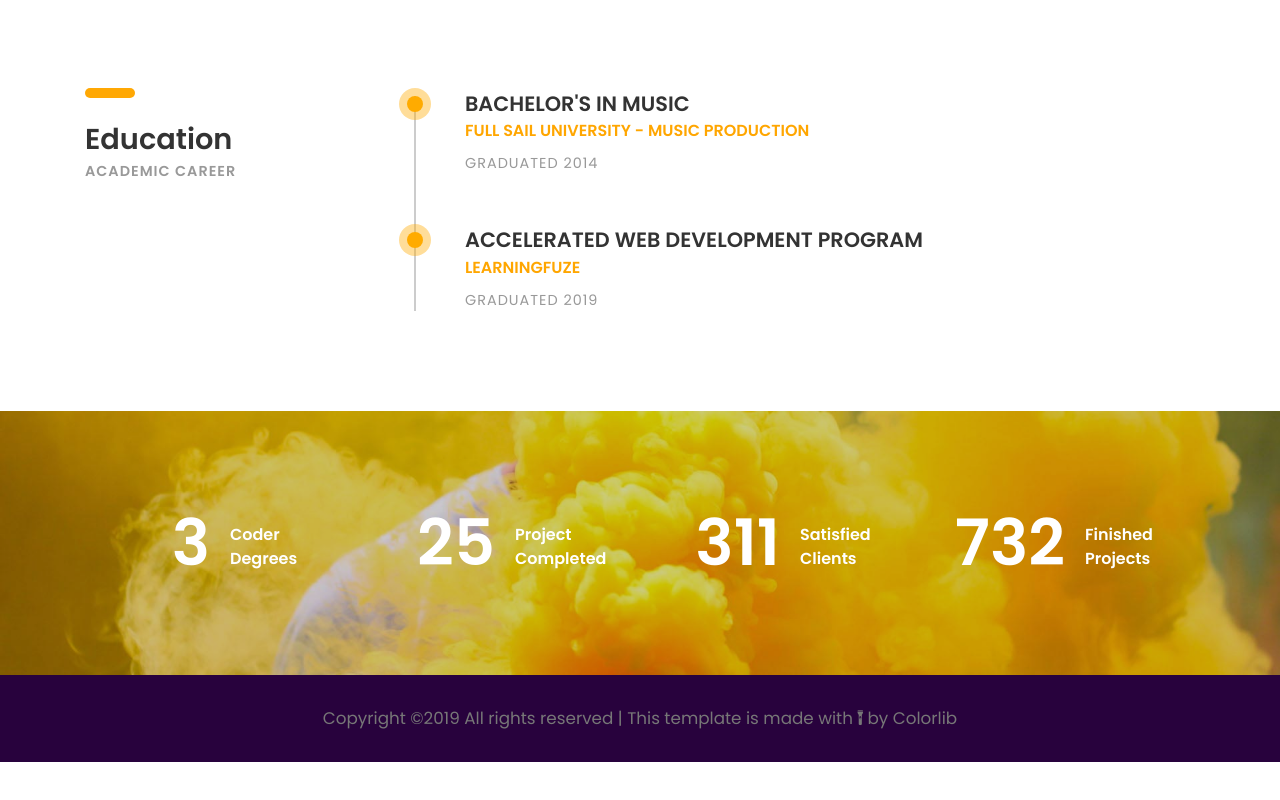
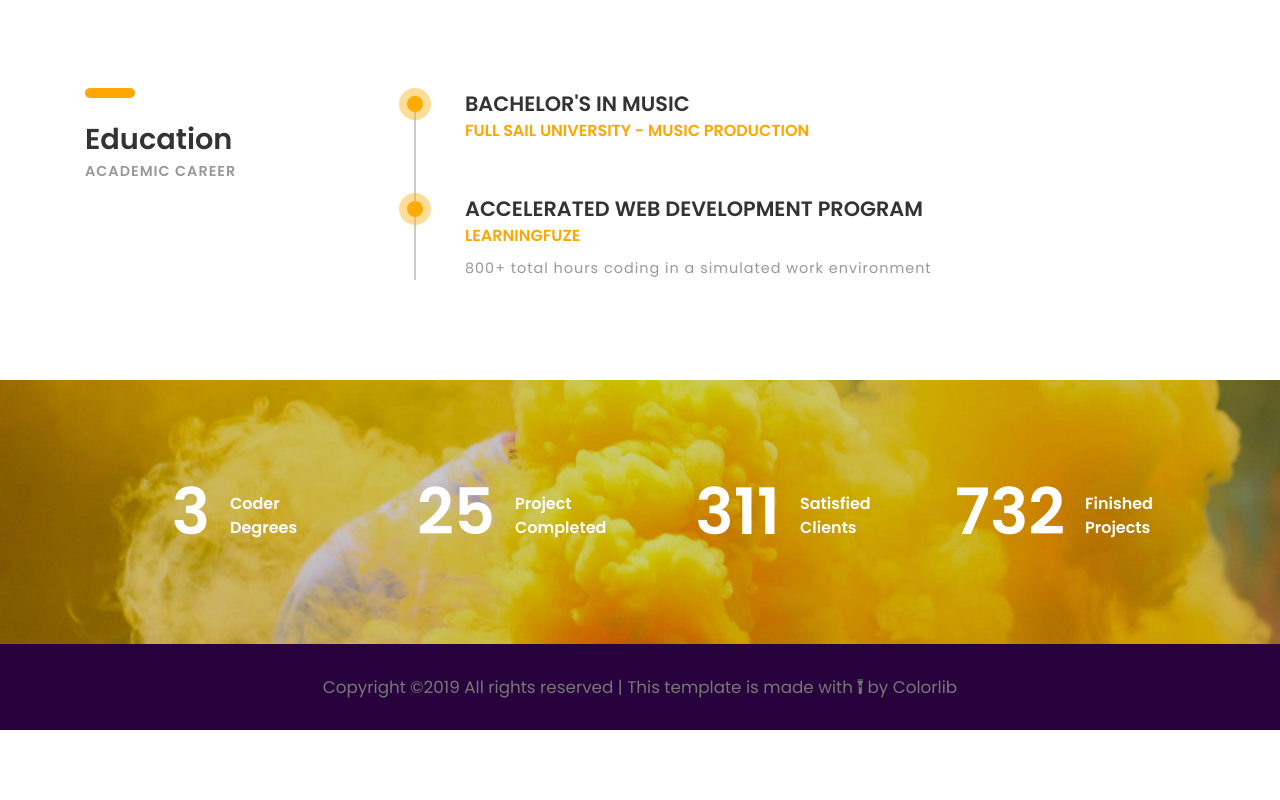
Before and after one commit to mr1hm/portfolio-me, a plain HTML site: page index.html in a window 1280 px wide. Shown: the part 5261-6061 px from the top of the page. Drawn offline with nearby package versions, Linux system fonts and the light colour scheme; files whose address does not match are found by name.

Commit message:
minor styling changes

```diff
--- a/index.html
+++ b/index.html
@@ -472,7 +472,7 @@
 						<div class="education margin-b-50">
 							<h4><b>BACHELOR'S IN MUSIC</b></h4>
 							<h5 class="font-yellow"><b>FULL SAIL UNIVERSITY - MUSIC PRODUCTION</b></h5>
-							<h6 class="font-lite-black margin-t-10">GRADUATED 2014</h6>
+							<!-- <h6 class="font-lite-black margin-t-10">GRADUATED 2014</h6> -->
 							<!-- <p class="margin-tb-30">Duis non volutpat arcu, eu mollis tellus. Sed finibus aliquam neque sit amet sodales.
 							Lorem ipsum dolor sit amet, consectetur adipiscing elit. Nulla maximus pellentes que velit,
 							quis consequat nulla effi citur at. Maecenas sed massa tristique.Duis non volutpat arcu,
@@ -482,7 +482,7 @@
 						<div class="education margin-b-50">
 							<h4><b>ACCELERATED WEB DEVELOPMENT PROGRAM</b></h4>
 							<h5 class="font-yellow"><b>LEARNINGFUZE</b></h5>
-							<h6 class="font-lite-black margin-t-10">GRADUATED 2019</h6>
+							<h6 class="font-lite-black margin-t-10">800+ total hours coding in a simulated work environment</h6>
 							<!-- <p class="margin-tb-30">Duis non volutpat arcu, eu mollis tellus. Sed finibus aliquam neque sit amet sodales.
 							Lorem ipsum dolor sit amet, consectetur adipiscing elit. Nulla maximus pellentes que velit,
 							quis consequat nulla effi citur at. Maecenas sed massa tristique.Duis non volutpat arcu,
```
